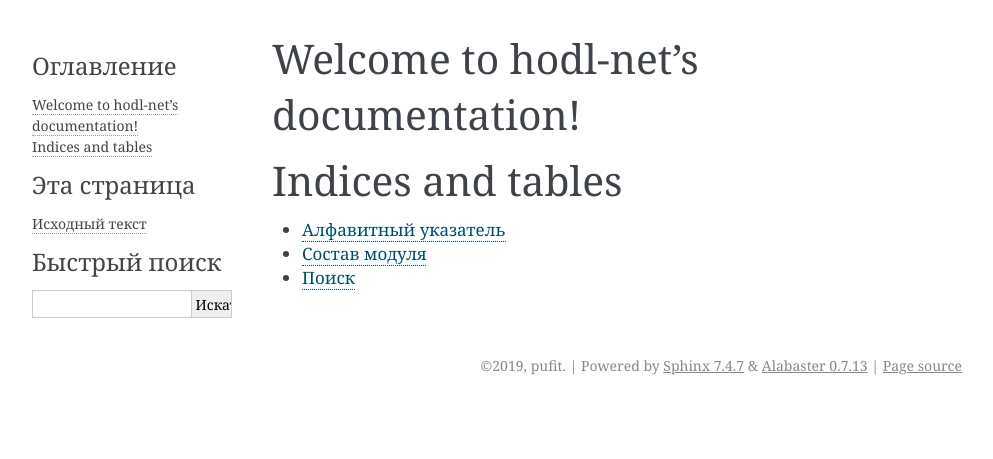
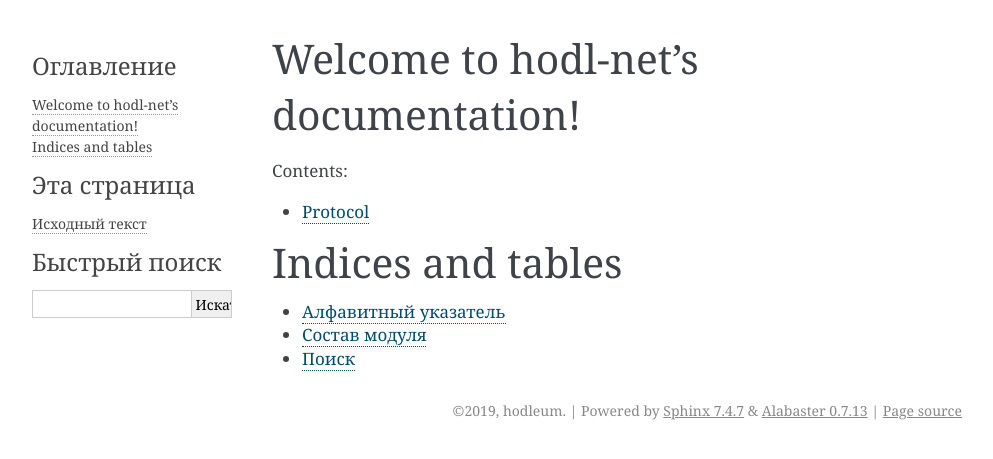
Before and after one commit to hodleum/hodl_net, a Sphinx documentation site: the page built from docs/index.rst, in a window 1280 px wide. Shown: the top 459 px of the page, without its empty margins (148-1141 px from the left). Built offline with Sphinx 7.4.7, drawn with Linux system fonts in a browser that asks for light colours.

Commit message:
docs test

```diff
--- a/docs/conf.py
+++ b/docs/conf.py
@@ -20,8 +20,8 @@
 # -- Project information -----------------------------------------------------
 
 project = 'hodl-net'
-copyright = '2019, pufit'
-author = 'pufit'
+copyright = '2019, hodleum'
+author = 'hodleum'
 
 # The short X.Y version
 version = ''
--- a/docs/index.rst
+++ b/docs/index.rst
@@ -10,6 +10,8 @@ Welcome to hodl-net's documentation!
    :maxdepth: 2
    :caption: Contents:
 
+   src/protocol
+
 
 
 Indices and tables
--- /dev/null
+++ b/docs/src/protocol.rst
@@ -0,0 +1,3 @@
+
+Protocol
+========
```
